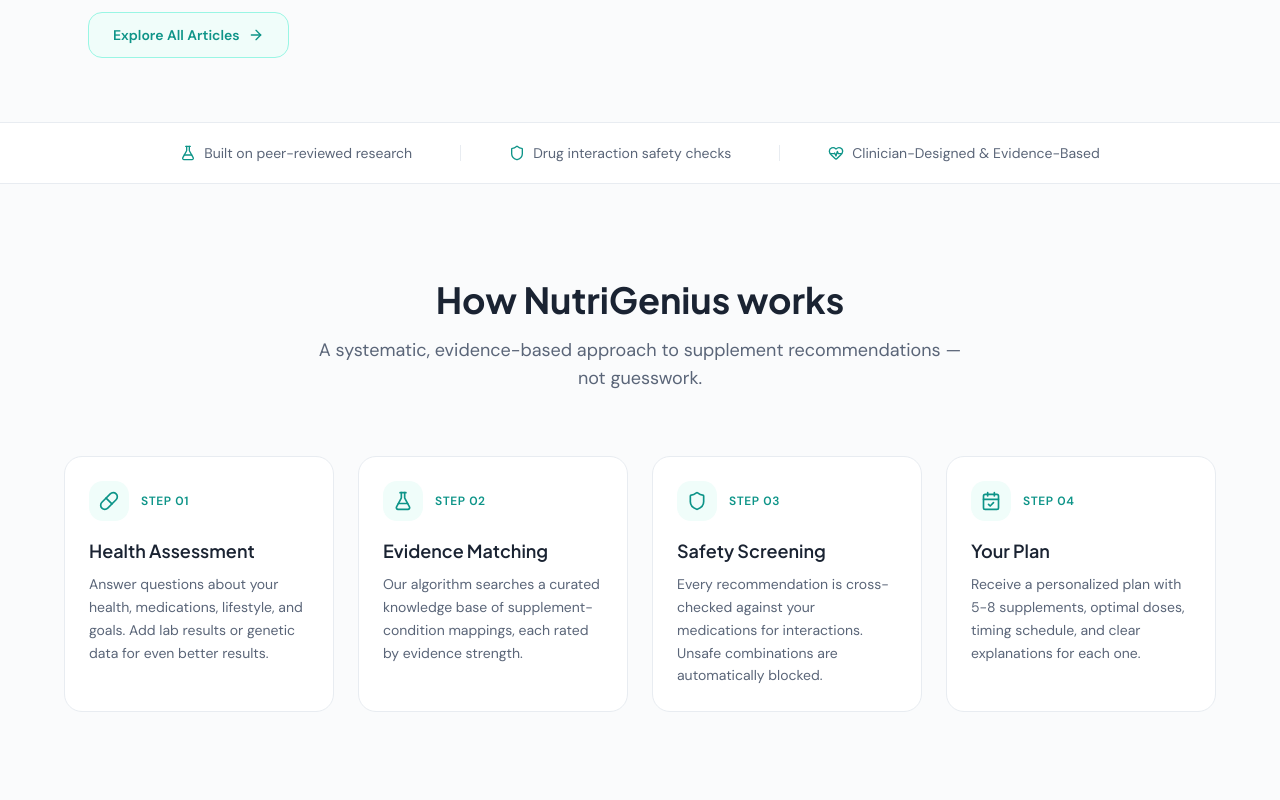
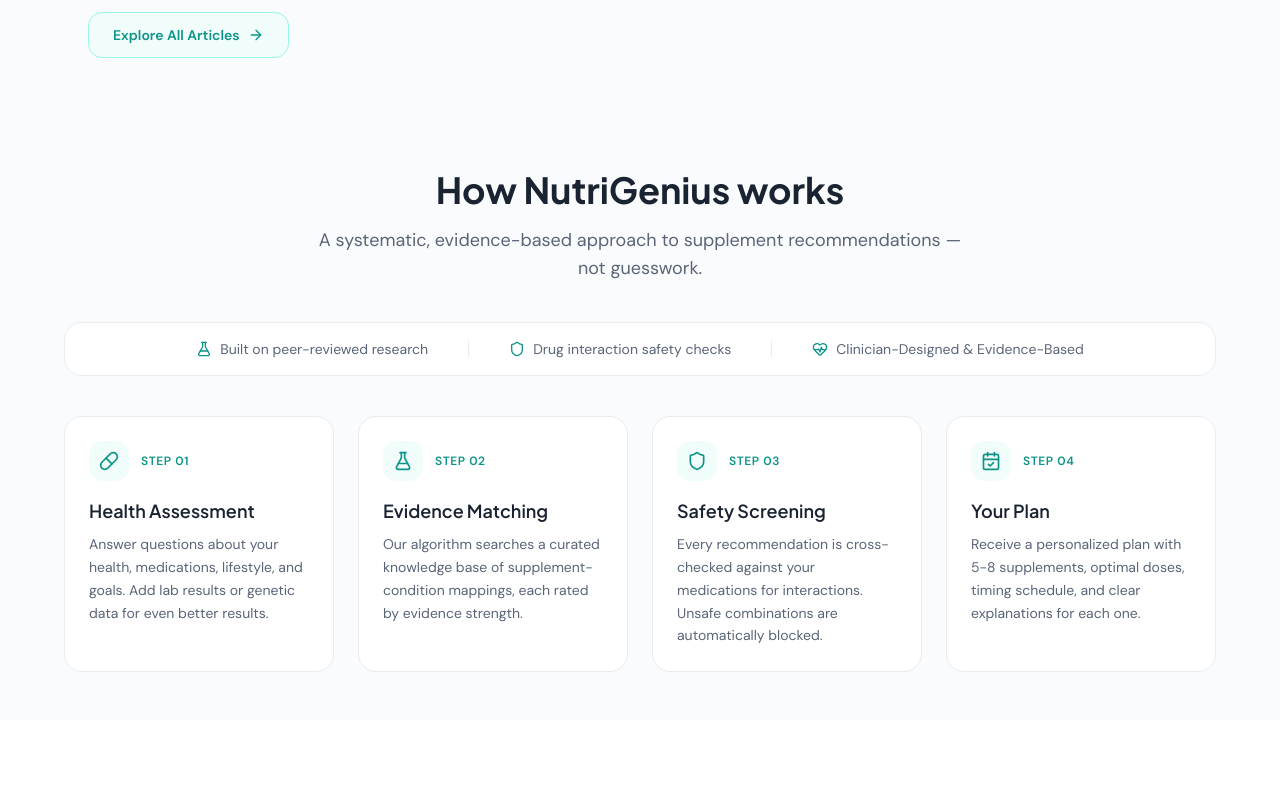
Before and after one commit to alpererdogan-png/nutrigenius, a Next.js app: page / in a window 1280 px wide. Shown: the part 780-1580 px from the top of the page. Built offline with nearby package versions, Linux system fonts and the light colour scheme.

Commit message:
Move trust bar below How it Works heading, reduce section gaps

```diff
--- a/app/page.tsx
+++ b/app/page.tsx
@@ -210,9 +210,20 @@
         </div>
       </section>
 
-      {/* ── Trust Bar ── */}
-      <section className="border-y border-[#E8ECF1] bg-white py-2 sm:py-5 px-4 sm:px-6">
-        <div className="max-w-6xl mx-auto flex flex-col sm:flex-row items-center justify-center gap-1.5 sm:gap-12 text-xs sm:text-sm text-[#5A6578]">
+      {/* ── How It Works ── */}
+      <section id="how-it-works" className="py-8 sm:py-12 px-4 sm:px-6">
+        <div className="max-w-6xl mx-auto">
+          <div className="text-center mb-8 sm:mb-10">
+            <h2 className="font-heading text-3xl sm:text-4xl font-bold text-[#1A2332] mb-4">
+              {t("how.title")}
+            </h2>
+            <p className="text-[#5A6578] text-lg max-w-2xl mx-auto">
+              {t("how.description")}
+            </p>
+          </div>
+
+          {/* Trust Bar */}
+          <div className="flex flex-col sm:flex-row items-center justify-center gap-1.5 sm:gap-10 text-xs sm:text-sm text-[#5A6578] border border-[#E8ECF1] rounded-2xl bg-white px-4 py-3 sm:py-4 mb-8 sm:mb-10">
             <div className="flex items-center gap-1.5 sm:gap-2">
               <FlaskConical className="w-3.5 h-3.5 sm:w-4 sm:h-4 text-[#0D9488] flex-shrink-0" />
               {t("trust.research")}
@@ -227,19 +238,6 @@
               <HeartPulse className="w-3.5 h-3.5 sm:w-4 sm:h-4 text-[#0D9488] flex-shrink-0" />
               {t("trust.clinicianDesigned")}
             </div>
-        </div>
-      </section>
-
-      {/* ── How It Works ── */}
-      <section id="how-it-works" className="py-16 sm:py-24 px-4 sm:px-6">
-        <div className="max-w-6xl mx-auto">
-          <div className="text-center mb-12 sm:mb-16">
-            <h2 className="font-heading text-3xl sm:text-4xl font-bold text-[#1A2332] mb-4">
-              {t("how.title")}
-            </h2>
-            <p className="text-[#5A6578] text-lg max-w-2xl mx-auto">
-              {t("how.description")}
-            </p>
           </div>
 
           <div className="grid sm:grid-cols-2 lg:grid-cols-4 gap-6">
```
Lines whose indentation alone changed are shown as unchanged.
